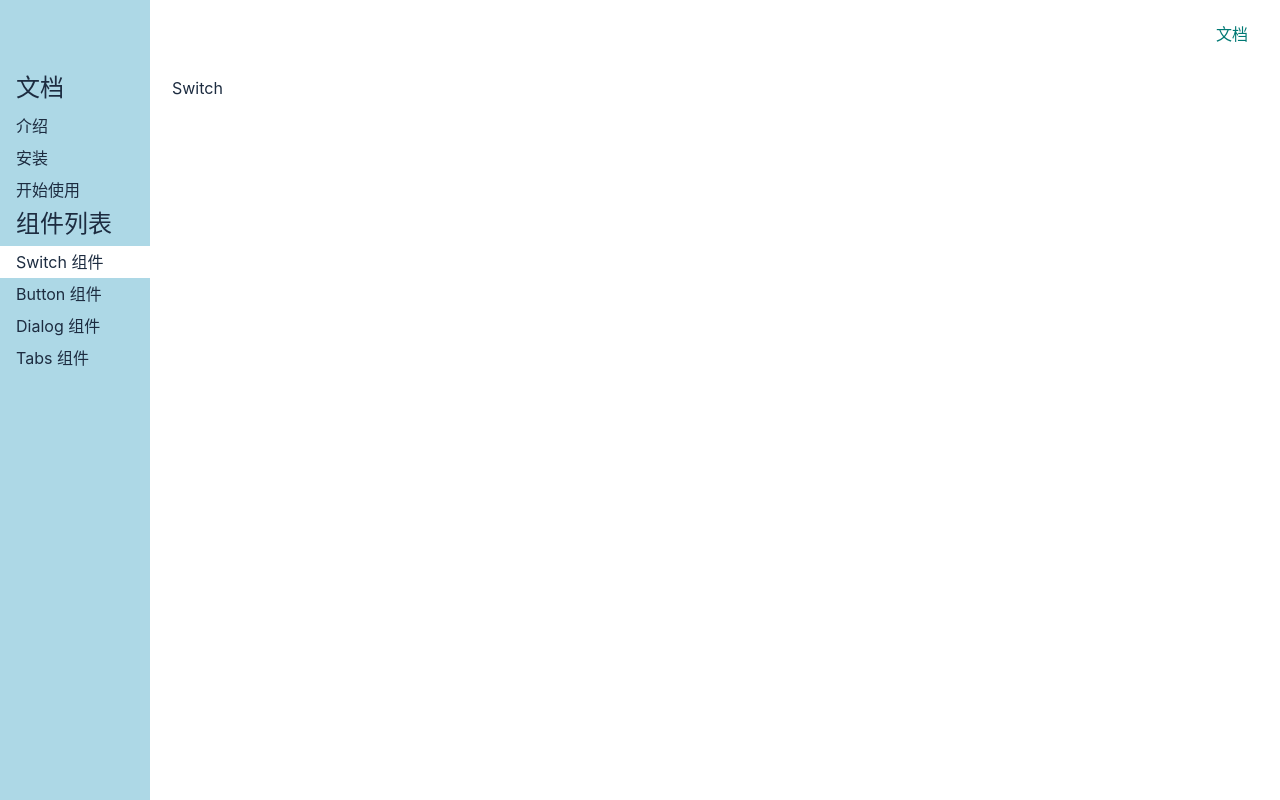
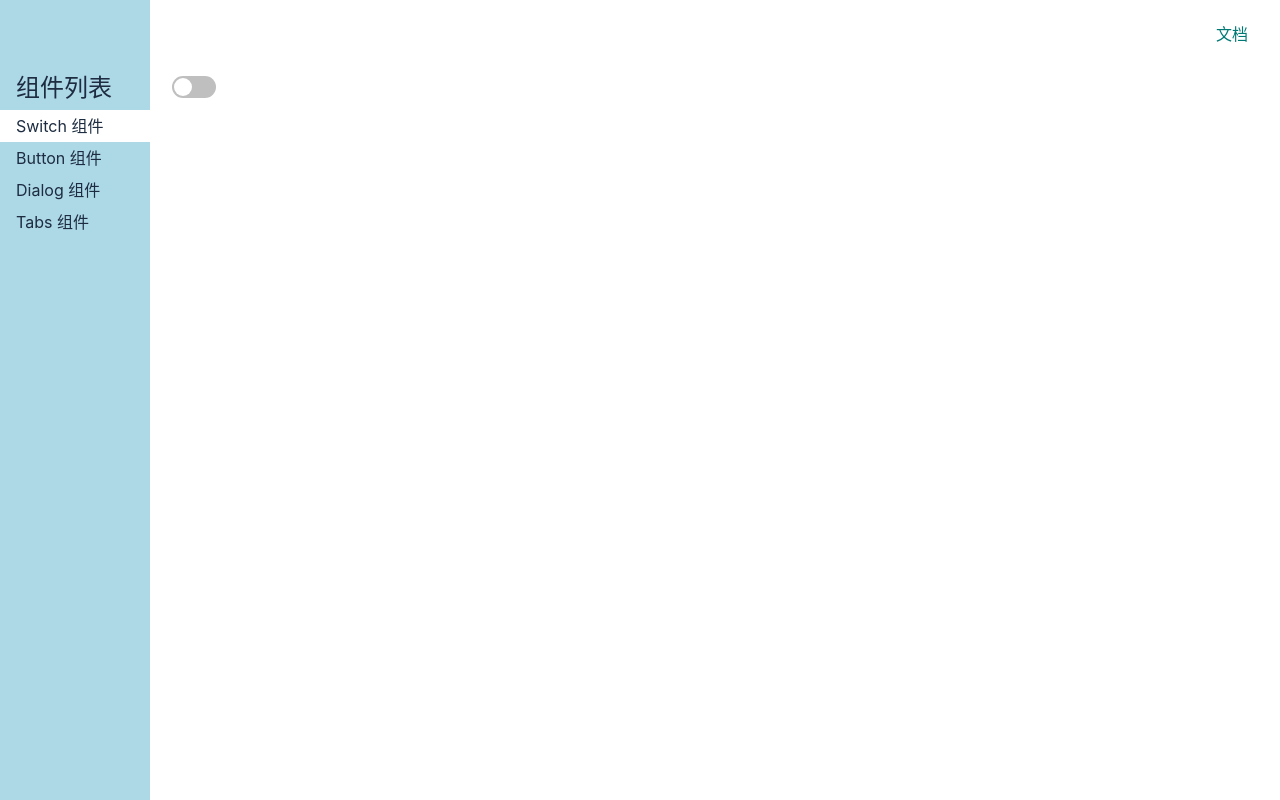
Before and after one commit to gotgith/sanbengzi-vue3, a Vue app: page /#/doc/switch in a window 1280 px wide. Built offline with nearby package versions, Linux system fonts and the light colour scheme.

Commit message:
添加Button组件

```diff
--- a/src/components/SwitchDemo.vue
+++ b/src/components/SwitchDemo.vue
@@ -1,5 +1,14 @@
 <template>
   <div>
-    Switch
+    <Switch/>
   </div>
 </template>
+
+<script lang="ts">
+import Switch from '../lib/Switch.vue'
+export default {
+  components:{
+    Switch
+  }
+}
+</script>
--- /dev/null
+++ b/src/lib/Switch.vue
@@ -0,0 +1,68 @@
+<template>
+  <button @click="toggle" :class="{checked}">
+    <span></span>
+  </button>
+</template>
+
+<script lang="ts">
+import {ref} from 'vue';
+
+export default {
+  setup() {
+    const checked = ref(false);
+    const toggle = () => {
+      checked.value = !checked.value;
+    };
+    return {checked,toggle};
+  }
+};
+</script>
+
+<style lang="scss" scoped>
+$h: 22px;
+$h2: $h - 4px;
+button {
+  height: $h;
+  width: $h * 2;
+  border: none;
+  background: #bfbfbf;
+  border-radius: $h/2;
+  position: relative;
+
+  > span {
+    position: absolute;
+    top: 2px;
+    left: 2px;
+    height: $h2;
+    width: $h2;
+    background: white;
+    border-radius: $h2 / 2;
+    transition: all 250ms;
+  }
+
+  &.checked {
+    background: #1890ff;
+
+    > span {
+      left: calc(100% - #{$h2} - 2px);
+    }
+  }
+
+  &:focus {
+    outline: none;
+  }
+
+  &:active {
+    > span {
+      width: $h2 + 4px;
+    }
+  }
+
+  &.checked:active {
+    > span {
+      width: $h2 + 4px;
+      margin-left: -4px;
+    }
+  }
+}
+</style>
--- a/src/main.ts
+++ b/src/main.ts
@@ -1,13 +1,8 @@
-// import './lib/gulu.scss';
 import './index.scss';
 import {createApp} from 'vue';
 import App from './App.vue';
 import {router} from './router';
-// import './lib/svg.js';
-// import 'github-markdown-css'
-// import Markdown from './components/Markdown.vue';
 
 const app = createApp(App);
 app.use(router);
 app.mount('#app');
-// app.component("Markdown", Markdown)
--- a/src/router.ts
+++ b/src/router.ts
@@ -7,10 +7,7 @@ import DialogDemo from "./components/DialogDemo.vue";
 import TabsDemo from "./components/TabsDemo.vue";
 import DocDemo from './components/DocDemo.vue'
 
-import { h } from 'vue';
-import Markdown from './components/Markdown.vue';
 const history = createWebHashHistory();
-// const md = filename => h(Markdown, { path: `../markdown/${filename}.md`, key: filename })
 export const router = createRouter({
   history: history,
   routes: [
@@ -20,9 +17,6 @@ export const router = createRouter({
       component: Doc,
       children: [
         { path: "", component:  DocDemo },
-        // { path: "intro", component: md('intro') },
-        // { path: "get-started", component: md('get-started') },
-        // { path: "install", component: md('install') },
         { path: "switch", component: SwitchDemo },
         { path: "button", component: ButtonDemo },
         { path: "dialog", component: DialogDemo },
@@ -31,6 +25,3 @@ export const router = createRouter({
     },
   ],
 });
-router.afterEach(() => {
-  console.log("路由切换了");
-});
--- a/src/views/Doc.vue
+++ b/src/views/Doc.vue
@@ -3,18 +3,18 @@
     <Topnav  class="nav" />
     <div class="content">
       <aside v-if="menuVisible">
-        <h2>文档</h2>
-        <ol>
-          <li>
-            <router-link to="/doc/intro">介绍</router-link>
-          </li>
-          <li>
-            <router-link to="/doc/install">安装</router-link>
-          </li>
-          <li>
-            <router-link to="/doc/get-started">开始使用</router-link>
-          </li>
-        </ol>
+<!--        <h2>文档</h2>-->
+<!--        <ol>-->
+<!--          <li>-->
+<!--            <router-link to="/doc/intro">介绍</router-link>-->
+<!--          </li>-->
+<!--          <li>-->
+<!--            <router-link to="/doc/install">安装</router-link>-->
+<!--          </li>-->
+<!--          <li>-->
+<!--            <router-link to="/doc/get-started">开始使用</router-link>-->
+<!--          </li>-->
+<!--        </ol>-->
         <h2>组件列表</h2>
         <ol>
           <li>
```
